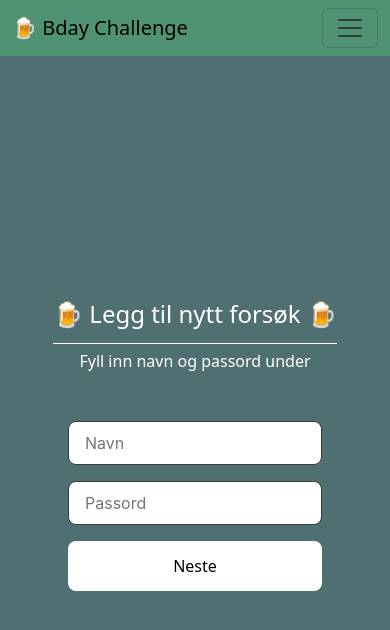
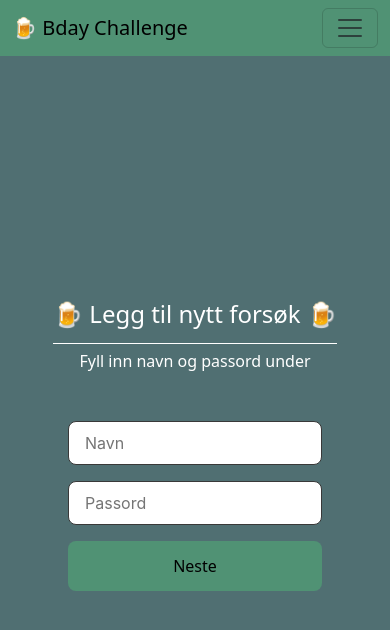
Before and after one commit to vegardhaneberg/bday-challenge-leaderboard, a React (Vite) app: page /addchallenge in a window 390 px wide. Shown: the top 630 px of the page. Built offline with nearby package versions, Linux system fonts and the light colour scheme; no server answers.

Commit message:
Update CustomButton styling

```diff
--- a/src/components/CustomComponents/Button/Button.css
+++ b/src/components/CustomComponents/Button/Button.css
@@ -69,8 +69,12 @@
   font-size: 16px;
   width: 254px;
   height: 50px;
-  background-color: #ffffff;
+  background-color: #509274;
   color: #000000;
+}
+
+.custom-button:hover.initial {
+  background-color: #68b894ff;
 }
 
 @media (max-width: 768px) {
@@ -78,7 +82,7 @@
     font-size: 16px;
     width: 254px;
     height: 50px;
-    background-color: #ffffff;
+    background-color: #509274;
     color: #000000;
   }
 }
--- a/src/components/PlayerComponent/PlayerComponent.tsx
+++ b/src/components/PlayerComponent/PlayerComponent.tsx
@@ -61,6 +61,7 @@ function PlayerComponent() {
           <div style={{ marginTop: "2rem" }}>
             <CustomButton
               onClick={() => navigate(`/editplayer/${player.id}`)}
+              variant="initial"
               label={"Oppdater spiller"}
             />
           </div>
```
